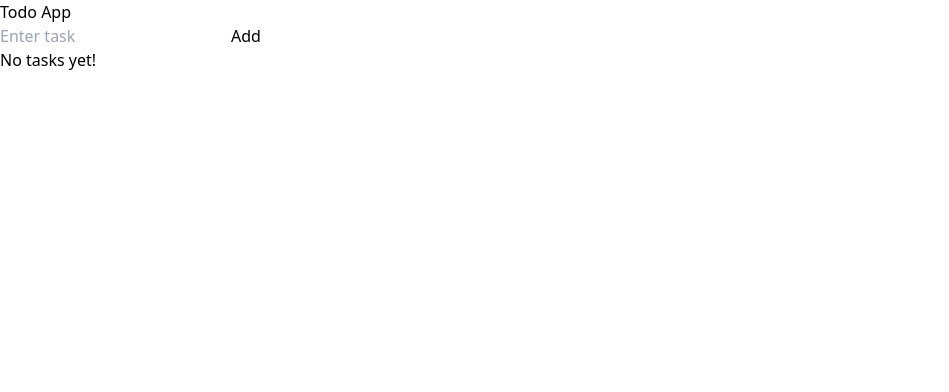
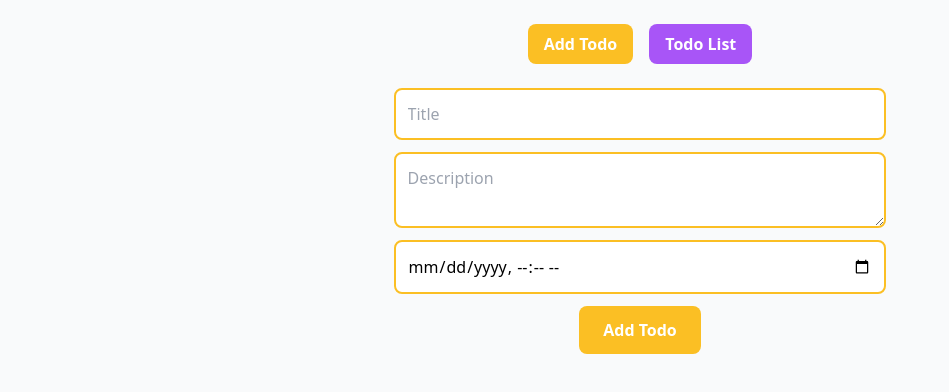
Before and after one commit to omshi255/TO_DO-App_Reactjs, a React (Vite) app: page /add in a window 1280 px wide. Shown: the top 392 px of the page, without its empty margins (0-949 px from the left). Built offline with nearby package versions, Linux system fonts and the light colour scheme.

Commit message:
localstorage saving issue resolved

```diff
--- a/package.json
+++ b/package.json
@@ -12,7 +12,8 @@
   "dependencies": {
     "react": "^19.1.1",
     "react-dom": "^19.1.1",
-    "react-icons": "^5.5.0"
+    "react-icons": "^5.5.0",
+    "react-router-dom": "^7.9.4"
   },
   "devDependencies": {
     "@eslint/js": "^9.36.0",
--- a/src/App.jsx
+++ b/src/App.jsx
@@ -1,73 +1,77 @@
 import React, { useState, useEffect } from "react";
+import { BrowserRouter as Router, Routes, Route, Navigate } from "react-router-dom";
 import TodoForm from "./Components/TodoForm";
 import TodoList from "./Components/TodoList";
+import Navbar from "./Components/NavBar";
 
 export default function App() {
-  const [todos, setTodos] = useState([]);
+  const [todos, setTodos] = useState(() => {
+    const stored = localStorage.getItem("todos");
+    return stored ? JSON.parse(stored) : [];
+  });
 
-  // ----------- Logic Functions -----------
-  const loadTodos = () => {
-    const saved = localStorage.getItem("todos");
-    if (saved) {
-      try {
-        return JSON.parse(saved);
-      } catch (err) {
-        console.error("Failed to parse todos:", err);
-      }
-    }
-    return [];
+  const [editingTodo, setEditingTodo] = useState(null);
+
+  useEffect(() => {
+    localStorage.setItem("todos", JSON.stringify(todos));
+  }, [todos]);
+
+  const addTodo = (title, text, dateTime) => {
+    if (!title.trim() || !text.trim()) return;
+    const newTodo = { id: Date.now(), title, text, dateTime, completed: false };
+    setTodos([newTodo, ...todos]);
   };
 
-  const saveTodos = (todos) => {
-    localStorage.setItem("todos", JSON.stringify(todos));
+  const deleteTodo = (id) => setTodos(todos.filter((todo) => todo.id !== id));
+
+  const toggleComplete = (id) =>
+    setTodos(
+      todos.map((todo) =>
+        todo.id === id ? { ...todo, completed: !todo.completed } : todo
+      )
+    );
+
+  const updateTodo = (id, title, text, dateTime) =>
+    setTodos(
+      todos.map((todo) =>
+        todo.id === id ? { ...todo, title, text, dateTime } : todo
+      )
+    );
+
+  const handleEdit = (todo, navigate) => {
+    setEditingTodo({ ...todo, update: updateTodo });
+    navigate("/add"); // navigate to form when editing
   };
 
-  const addTodo = (text) => {
-    if (!text.trim()) return;
-    const newTodo = { id: Date.now(), text, completed: false };
-    const updated = [...todos, newTodo];
-    setTodos(updated);
-    saveTodos(updated);
-  };
-
-  const deleteTodo = (id) => {
-    const updated = todos.filter((todo) => todo.id !== id);
-    setTodos(updated);
-    saveTodos(updated);
-  };
-
-  const toggleComplete = (id) => {
-    const updated = todos.map((todo) =>
-      todo.id === id ? { ...todo, completed: !todo.completed } : todo
-    );
-    setTodos(updated);
-    saveTodos(updated);
-  };
-
-  const updateTodo = (id, newText) => {
-    if (!newText.trim()) return;
-    const updated = todos.map((todo) =>
-      todo.id === id ? { ...todo, text: newText } : todo
-    );
-    setTodos(updated);
-    saveTodos(updated);
-  };
-
-  // ----------- Load Todos on Mount -----------
-  useEffect(() => {
-    setTodos(loadTodos());
-  }, []);
-
   return (
-    <div className="app-container">
-      <h1>Todo App</h1>
-      <TodoForm addTodo={addTodo} />
+    <Router>
+      <div className="min-h-screen bg-gray-50 p-6">
+        <Navbar />
+        <Routes>
+          <Route
+            path="/add"
+            element={
+              <TodoForm
+                addTodo={addTodo}
+                editingTodo={editingTodo}
+                setEditingTodo={setEditingTodo}
+              />
+            }
+          />
+          <Route
+            path="/list"
+            element={
               <TodoList
                 todos={todos}
                 deleteTodo={deleteTodo}
                 toggleComplete={toggleComplete}
-        updateTodo={updateTodo}
+                handleEdit={handleEdit}
               />
+            }
+          />
+          <Route path="*" element={<Navigate to="/list" />} />
+        </Routes>
       </div>
+    </Router>
   );
 }
--- /dev/null
+++ b/src/Components/NavBar.jsx
@@ -0,0 +1,21 @@
+import React from "react";
+import { Link } from "react-router-dom";
+
+export default function Navbar() {
+  return (
+    <nav className="flex justify-center mb-6 space-x-4">
+      <Link
+        to="/add"
+        className="px-4 py-2 bg-amber-400 text-white font-semibold rounded-lg hover:bg-amber-500 transition"
+      >
+        Add Todo
+      </Link>
+      <Link
+        to="/list"
+        className="px-4 py-2 bg-purple-500 text-white font-semibold rounded-lg hover:bg-purple-600 transition"
+      >
+        Todo List
+      </Link>
+    </nav>
+  );
+}
--- a/src/Components/TodoForm.jsx
+++ b/src/Components/TodoForm.jsx
@@ -1,23 +1,61 @@
-import React, { useState } from "react";
+import React, { useState, useEffect } from "react";
 
-export default function TodoForm({ addTodo }) {
+export default function TodoForm({ addTodo, editingTodo, setEditingTodo }) {
+  const [title, setTitle] = useState("");
   const [text, setText] = useState("");
+  const [dateTime, setDateTime] = useState("");
+
+  useEffect(() => {
+    if (editingTodo) {
+      setTitle(editingTodo.title);
+      setText(editingTodo.text);
+      setDateTime(editingTodo.dateTime);
+    }
+  }, [editingTodo]);
 
   const handleSubmit = (e) => {
     e.preventDefault();
-    addTodo(text);
+    if (editingTodo) {
+      editingTodo.update(editingTodo.id, title, text, dateTime);
+      setEditingTodo(null);
+    } else {
+      addTodo(title, text, dateTime);
+    }
+    setTitle("");
     setText("");
+    setDateTime("");
   };
 
   return (
-    <form onSubmit={handleSubmit}>
+    <form
+      onSubmit={handleSubmit}
+      className="flex flex-col items-center mb-6 space-y-3"
+    >
       <input
         type="text"
+        value={title}
+        onChange={(e) => setTitle(e.target.value)}
+        placeholder="Title"
+        className="w-2/5 p-3 rounded-lg border-2 border-amber-400 focus:outline-none focus:ring-2 focus:ring-amber-300"
+      />
+      <textarea
         value={text}
         onChange={(e) => setText(e.target.value)}
-        placeholder="Enter task"
+        placeholder="Description"
+        className="w-2/5 p-3 rounded-lg border-2 border-amber-400 focus:outline-none focus:ring-2 focus:ring-amber-300"
       />
-      <button type="submit">Add</button>
+      <input
+        type="datetime-local"
+        value={dateTime}
+        onChange={(e) => setDateTime(e.target.value)}
+        className="w-2/5 p-3 rounded-lg border-2 border-amber-400 focus:outline-none focus:ring-2 focus:ring-amber-300"
+      />
+      <button
+        type="submit"
+        className="px-6 py-3 bg-amber-400 text-white font-semibold rounded-lg hover:bg-amber-500 transition"
+      >
+        {editingTodo ? "Update Todo" : "Add Todo"}
+      </button>
     </form>
   );
 }
--- a/src/Components/TodoItem.jsx
+++ b/src/Components/TodoItem.jsx
@@ -1,33 +1,40 @@
-import React, { useState } from "react";
+import React from "react";
 
-export default function TodoItem({ todo, deleteTodo, toggleComplete, updateTodo }) {
-  const [isEditing, setIsEditing] = useState(false);
-  const [editText, setEditText] = useState(todo.text);
-
-  const handleSave = () => {
-    updateTodo(todo.id, editText);
-    setIsEditing(false);
-  };
-
+export default function TodoItem({ todo, deleteTodo, toggleComplete, handleEdit }) {
   return (
-    <li>
-      {isEditing ? (
-        <input value={editText} onChange={(e) => setEditText(e.target.value)} />
-      ) : (
-        <span
-          style={{ textDecoration: todo.completed ? "line-through" : "none", cursor: "pointer" }}
+    <div className="flex flex-col w-2/5 bg-gray-100 p-4 rounded-lg shadow-md space-y-2">
+      <div className="flex justify-between items-center">
+        <h3
           onClick={() => toggleComplete(todo.id)}
+          className={`font-semibold text-lg cursor-pointer ${
+            todo.completed ? "line-through text-gray-400" : "text-gray-800"
+          }`}
         >
-          {todo.text}
-        </span>
+          {todo.title}
+        </h3>
+        <div className="flex space-x-2">
+          <button
+            onClick={() => handleEdit(todo)}
+            className="px-3 py-1 bg-green-400 text-white rounded-lg hover:bg-green-500 transition"
+          >
+            Edit
+          </button>
+          <button
+            onClick={() => deleteTodo(todo.id)}
+            className="px-3 py-1 bg-red-400 text-white rounded-lg hover:bg-red-500 transition"
+          >
+            Delete
+          </button>
+        </div>
+      </div>
+      <p className={todo.completed ? "line-through text-gray-400" : "text-gray-700"}>
+        {todo.text}
+      </p>
+      {todo.dateTime && (
+        <p className="text-sm text-gray-500">
+          {new Date(todo.dateTime).toLocaleString()}
+        </p>
       )}
-
-      {isEditing ? (
-        <button onClick={handleSave}>Save</button>
-      ) : (
-        <button onClick={() => setIsEditing(true)}>Edit</button>
-      )}
-      <button onClick={() => deleteTodo(todo.id)}>Delete</button>
-    </li>
+    </div>
   );
 }
--- a/src/Components/TodoList.jsx
+++ b/src/Components/TodoList.jsx
@@ -1,20 +1,24 @@
 import React from "react";
 import TodoItem from "./TodoItem";
+import { useNavigate } from "react-router-dom";
 
-export default function TodoList({ todos, deleteTodo, toggleComplete, updateTodo }) {
-  if (todos.length === 0) return <p>No tasks yet!</p>;
+export default function TodoList({ todos, deleteTodo, toggleComplete, handleEdit }) {
+  const navigate = useNavigate();
+
+  if (todos.length === 0)
+    return <p className="text-center text-gray-500">No todos yet</p>;
 
   return (
-    <ul>
+    <div className="flex flex-col items-center space-y-3">
       {todos.map((todo) => (
         <TodoItem
           key={todo.id}
           todo={todo}
           deleteTodo={deleteTodo}
           toggleComplete={toggleComplete}
-          updateTodo={updateTodo}
+          handleEdit={(todo) => handleEdit(todo, navigate)}
         />
       ))}
-    </ul>
+    </div>
   );
 }
```
Also changed, not shown: 1 other file (tests, documents, lock files or other folders). Lines whose indentation alone changed are shown as unchanged.
